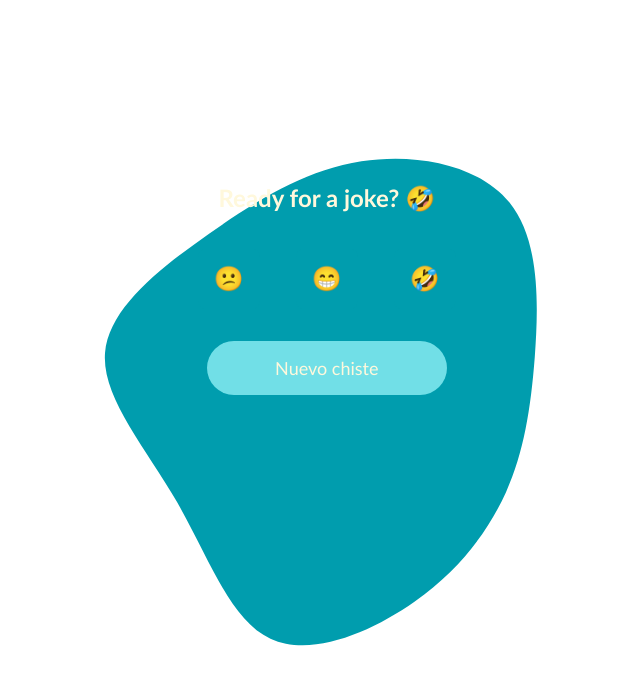
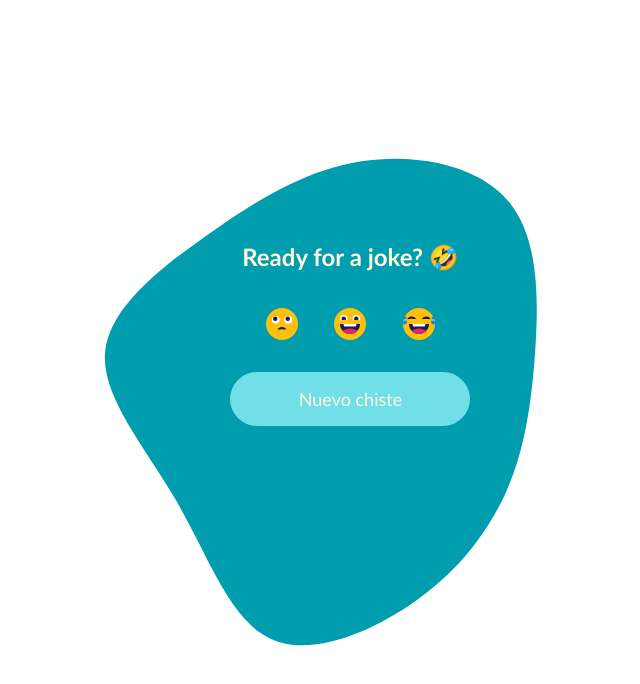
Before and after one commit to Lahali/joke-app_sprint5, a plain HTML site: page index.html in a window 1280 px wide. Shown: the whole page, without its empty margins (286-926 px from the left). Drawn offline with Linux system fonts and the light colour scheme; no server answers.

Commit message:
Nivel 3, ejercicio 6 completado. Añadido fondo dinámico

```diff
--- a/index.html
+++ b/index.html
@@ -7,27 +7,36 @@
     <title>Tell me jokes!</title>
     <link rel="stylesheet" href="./style.css" />
   </head>
-  <body onload="tellTheWeather()">
+  <body onload="tellTheWeather()" id="bodyBackground">
     <section class="localWeather">
-      <p id="weather"></p>
+      <p id="weather">
+      </p>
+      <!-- <img src="./imagenes/cludy.svg" id="weatherIcon"> -->
     </section>
     <main>
       <figure class="blob_container">
         <div class="container_joke">
           <h2>Ready for a joke? 🤣</h2>
           <p id="answer"></p>
-          <button class="punctuation" onclick="giveReport(1)" id="onePoint">
-            😕
-          </button>
-          <button class="punctuation" onclick="giveReport(2)" id="twoPoints">
-            😁
-          </button>
-          <button class="punctuation" onclick="giveReport(3)" id="threePoints">
-            🤣</button
-            ><br />
-            <button class="newJoke" onclick="getAJoke()">Nuevo chiste</button>
-          </div>
-          <!-- <img src="./imagenes/blob.svg" id="blobs" /> -->
+          <button
+            class="punctuation"
+            onclick="giveReport(1)"
+            id="onePoint"
+          ></button>
+          <button
+            class="punctuation"
+            onclick="giveReport(2)"
+            id="twoPoints"
+          ></button>
+          <button
+            class="punctuation"
+            onclick="giveReport(3)"
+            id="threePoints"
+          ></button
+          ><br />
+          <button class="newJoke" onclick="getAJoke()">Nuevo chiste</button>
+        </div>
+        <!-- <img src="./imagenes/blob.svg" id="blobs" /> -->
       </figure>
     </main>
     <script src="./index.js"></script>
--- a/index.js
+++ b/index.js
@@ -1,6 +1,7 @@
 const API_URL = "https://icanhazdadjoke.com/";
 const API_Chuck = "https://api.chucknorris.io/jokes/random";
 const HTMLelement = document.getElementById("answer");
+const background = document.getElementById("bodyBackground")
 
 async function getAJoke() {
   const dadJokes = await fetch(API_URL, {
@@ -10,7 +11,7 @@ async function getAJoke() {
   }).then((response) => response.json());
 
   //Línea para imprimir sólo el ejercicio 1
-  //HTMLelement.innerHTML = dadJokes.joke;
+ console.log(dadJokes.joke);
 
   const chuckNorrisJokes = await fetch(API_Chuck, {
     headers: {
@@ -25,12 +26,22 @@ async function getAJoke() {
   const answer = jokesArray[randomJokes]
   HTMLelement.innerHTML = answer
 
-  //document.getElementById("onePoint").style = "inline";
+  //cambio del blob del fondo dependiendo del array de votaciones
+
+  if (reportJokes.length % 2 === 0) {
+    background.style.backgroundImage = "url('imagenes/blob4.svg')"
+  }
+  if (reportJokes.length % 2 !== 0) {
+    background.style.backgroundImage = "url('imagenes/blob.svg')"
+  }
+
 }
 
 const reportJokes = [];
 
 function giveReport(vote) {
+  //llamo a la función getAJoke para evitar puntuar dos veces el mismo chiste.
+  getAJoke()
   const jokes = HTMLelement.innerHTML;
   let punctuationValue = 0;
 
@@ -40,6 +51,7 @@ function giveReport(vote) {
   if (vote === 1) punctuationValue = 1;
   if (vote === 2) punctuationValue = 2;
   if (vote === 3) punctuationValue = 3;
+
 
   const currentDate = new Date();
   reportJokes.push({
@@ -62,10 +74,13 @@ async function tellTheWeather() {
     },
   }).then((response) => response.json());
 
-
   console.log(weather.temperatura_actual);
-  console.log(weather.description)
   const weatherPrinted = document.getElementById("weather");
   const city = "Barcelona";
+  const iconWeatherHTML = document.getElementById("weatherIcon")
+  let icon
+  // if(weather.temperatura_actual >= 23) {
+  //   icon =
+  // }
   weatherPrinted.innerHTML = `${city} </br> ${weather.temperatura_actual} ℃`;
 }
--- a/style.css
+++ b/style.css
@@ -6,14 +6,11 @@ primer fondo de pantalla:
   height: 100%;
 } */
 body {
-
   background-image: url('./imagenes/blob.svg');
   background-repeat: no-repeat;
   background-position: center center;
   background-size: 50%;
   background-attachment: fixed;
-
-
 }
 
 main {
@@ -21,14 +18,6 @@ main {
   text-align: center;
   padding-top: 3rem;
 }
-
-/* .blob_container {
-width: 60rem;
-height: 40rem;
-justify-items: center;
-margin-left: 20%;
-margin-bottom: 50%;
-} */
 
 .container_joke {
   /* caja original
@@ -40,19 +29,21 @@ margin-bottom: 50%;
   box-shadow: 0 1rem 1rem 0 #ffe652; */
   padding: 2rem;
   width: 30%;
-  margin-left: 30%;
-  margin-top: 5%;
+  margin-left: 32%;
+  margin-top: 10%;
 }
 
 h2 {
   text-align: center;
   color: cornsilk;
 }
+
 p {
   color: cornsilk;
   text-align: center;
   font-size: larger;
 }
+
 .newJoke {
   font-family: "Gill Sans", "Gill Sans MT", Calibri, "Trebuchet MS", sans-serif;
   padding: 1rem;
@@ -65,14 +56,36 @@ p {
   font-size: large;
 }
 
+#onePoint {
+  background-image: url(./imagenes/emoji_think_thinking_icon_123403.svg);
+  background-repeat: no-repeat;
+  background-position: center center;
+}
+
+#twoPoints {
+  background-image: url(./imagenes/happy_smiley_icon_123391.svg);
+  background-repeat: no-repeat;
+  background-position: center center;
+}
+
+#threePoints {
+  background-image: url(./imagenes/laugh_lol_smiley_icon_123395.svg);
+  background-repeat: no-repeat;
+  background-position: center center;
+}
+
 .punctuation {
   background-color: #009dae;
   margin: 1rem;
   padding: 1rem;
   border: none;
   border-radius: 0.5rem;
-  font-size: x-large;
+}
 
+#weatherIcon {
+width: 4rem;
+margin-left: 2%;
+margin-bottom: 10%;
 }
 
 .localWeather #weather {
```
Also changed, not shown: imagenes/blob4.svg (added), imagenes/cludy.svg (added), imagenes/emoji_think_thinking_icon_123403.svg (added), imagenes/happy_smiley_icon_123391.svg (added), imagenes/laugh_lol_smiley_icon_123395.svg (added), imagenes/rain.svg (added), imagenes/sunny.svg (added).
